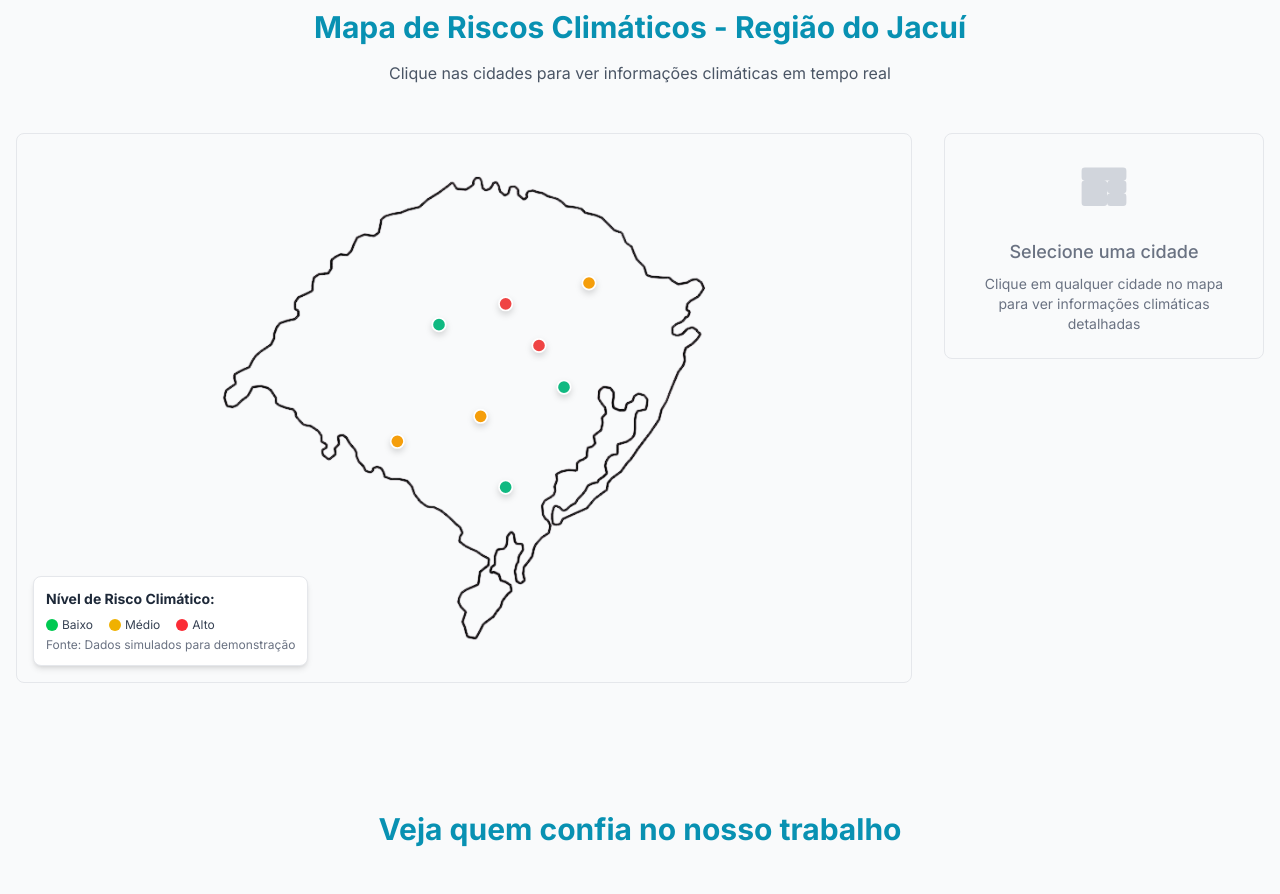
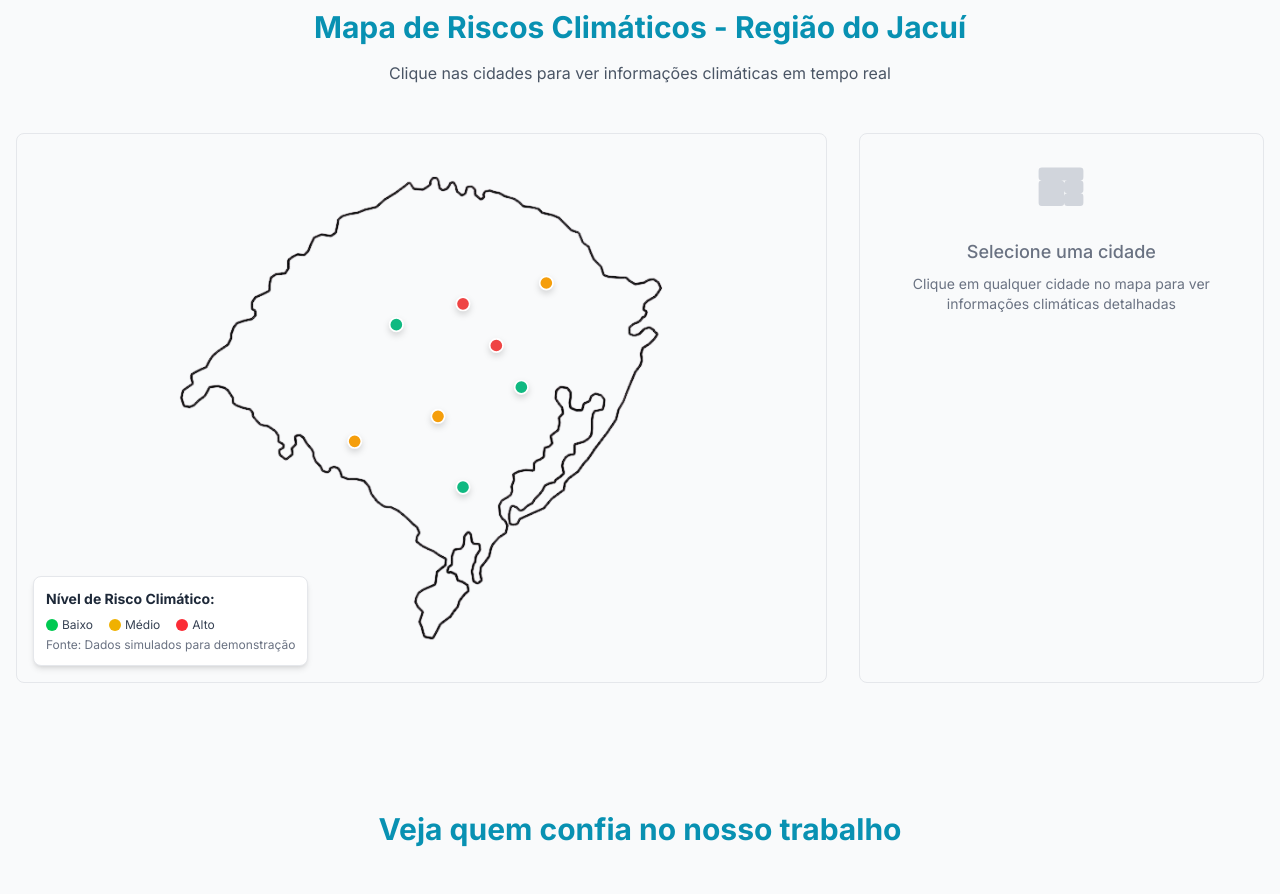
Before and after one commit to Raullize/Hackathon2025, a Next.js app: page / in a window 1280 px wide. Shown: the part 920-1814 px from the top of the page. Built offline with nearby package versions, Linux system fonts and the light colour scheme.

Commit message:
style(InteractiveMap): adjust layout widths and heights for better responsiveness
Make map container take 2/3 width and sidebar 1/3 on large screens
Ensure both containers use full height for consistent appearance

```diff
--- a/src/components/InteractiveMap.tsx
+++ b/src/components/InteractiveMap.tsx
@@ -119,8 +119,8 @@
 
         <div className="flex flex-col lg:flex-row gap-8">
           {/* Mapa SVG */}
-          <div className="flex-1">
-            <div className="bg-gray-50 rounded-lg p-6 border border-gray-200 relative">
+          <div className="lg:w-2/3">
+            <div className="bg-gray-50 rounded-lg p-6 border border-gray-200 relative h-full">
               {/* Legenda movida para fora do SVG */}
               <div className="absolute bottom-4 left-4 bg-white p-3 rounded-lg shadow-md border border-gray-200">
                 <p className="text-sm font-bold text-gray-800 mb-2">Nível de Risco Climático:</p>
@@ -294,8 +294,8 @@
           </div>
 
           {/* Sidebar com informações */}
-          <div className="lg:w-80">
-            <div className="bg-gray-50 rounded-lg p-6 border border-gray-200 h-fit">
+          <div className="lg:w-1/3">
+            <div className="bg-gray-50 rounded-lg p-6 border border-gray-200 h-full">
               {selectedCityData ? (
                 <div>
                   <h3 className="text-xl font-bold text-gray-800 mb-4">
```
